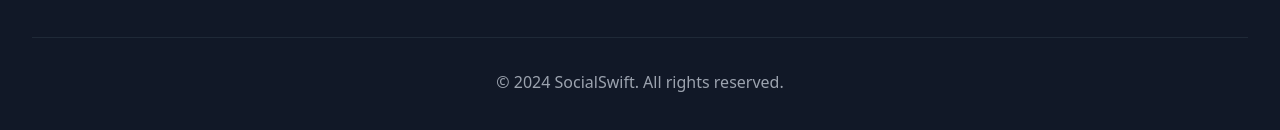
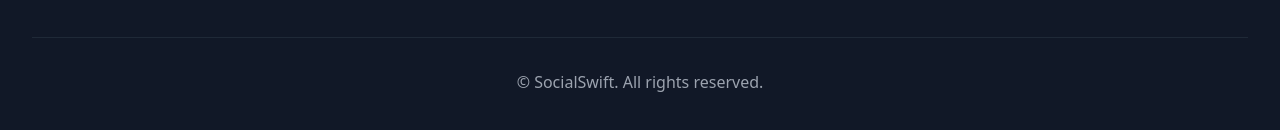
Before and after one commit to calmcrash/socialswift-spark-hub, a React (Vite) app: page / in a window 1280 px wide. Shown: the part 2794-2924 px from the top of the page. Built offline with nearby package versions, Linux system fonts and the light colour scheme.

Commit message:
Remove copyright year
Removes the year from the copyright notice in the footer.

```diff
--- a/src/components/Footer.tsx
+++ b/src/components/Footer.tsx
@@ -52,7 +52,7 @@ const Footer = () => {
 
         <div className="border-t border-gray-800 mt-12 pt-8 text-center">
           <p className="text-gray-400">
-            © 2024 SocialSwift. All rights reserved.
+            © SocialSwift. All rights reserved.
           </p>
         </div>
       </div>
```
